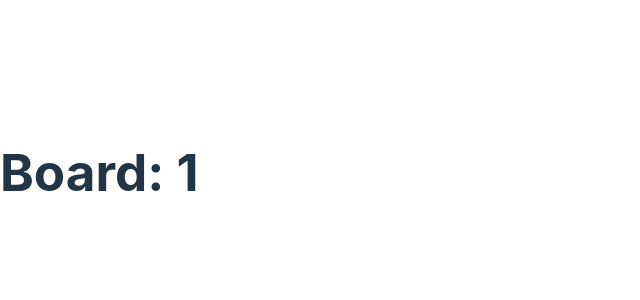
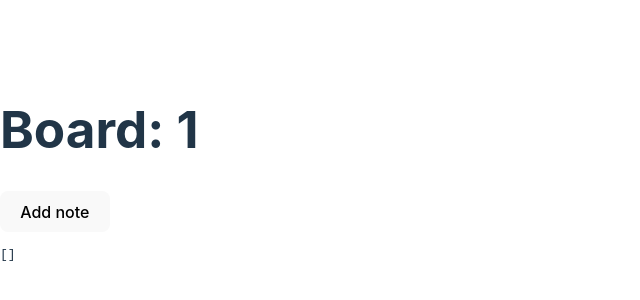
Before and after one commit to tektektechnologies/collaborative-board, a React (Vite) app: page /board/1 in a window 1280 px wide. Shown: the part 228-528 px from the top of the page, without its empty margins (0-640 px from the left). Built offline with nearby package versions, Linux system fonts and the light colour scheme.

Commit message:
Step 2: Note data model and in-memory add-note

```diff
--- a/src/pages/BoardPage.tsx
+++ b/src/pages/BoardPage.tsx
@@ -1,7 +1,38 @@
+import { useState } from 'react'
 import { useParams } from 'react-router-dom'
+
+type Note = {
+  id: string
+  x: number
+  y: number
+  text: string
+  color: string
+}
 
 export default function BoardPage() {
   const { boardId } = useParams<{ boardId: string }>()
+  const [notes, setNotes] = useState<Note[]>([])
 
-  return <h1>Board: {boardId}</h1>
+  function handleAddNote() {
+    setNotes((prev) => [
+      ...prev,
+      {
+        id: crypto.randomUUID(),
+        x: 100,
+        y: 100,
+        text: 'New note',
+        color: '#fef08a',
+      },
+    ])
+  }
+
+  return (
+    <div>
+      <h1>Board: {boardId}</h1>
+      <button type="button" onClick={handleAddNote}>
+        Add note
+      </button>
+      <pre>{JSON.stringify(notes, null, 2)}</pre>
+    </div>
+  )
 }
```
